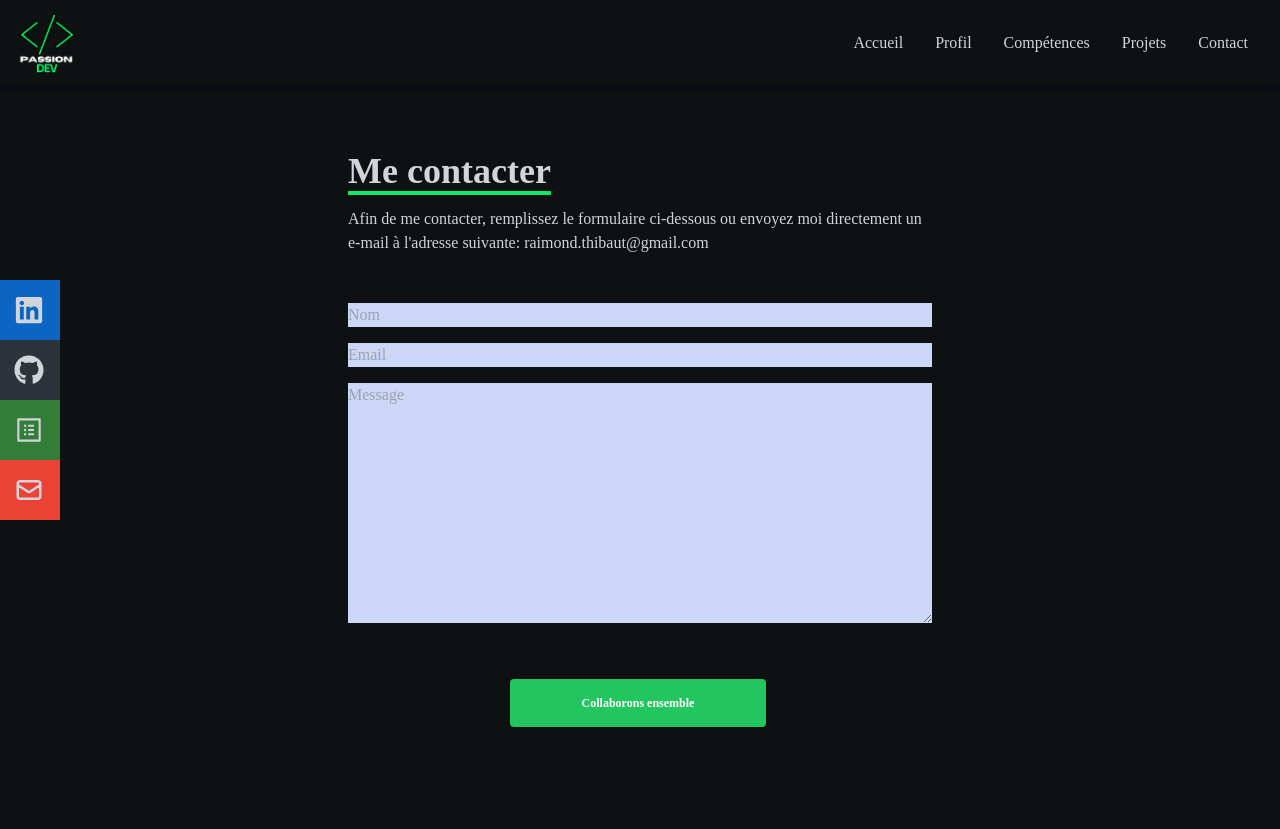
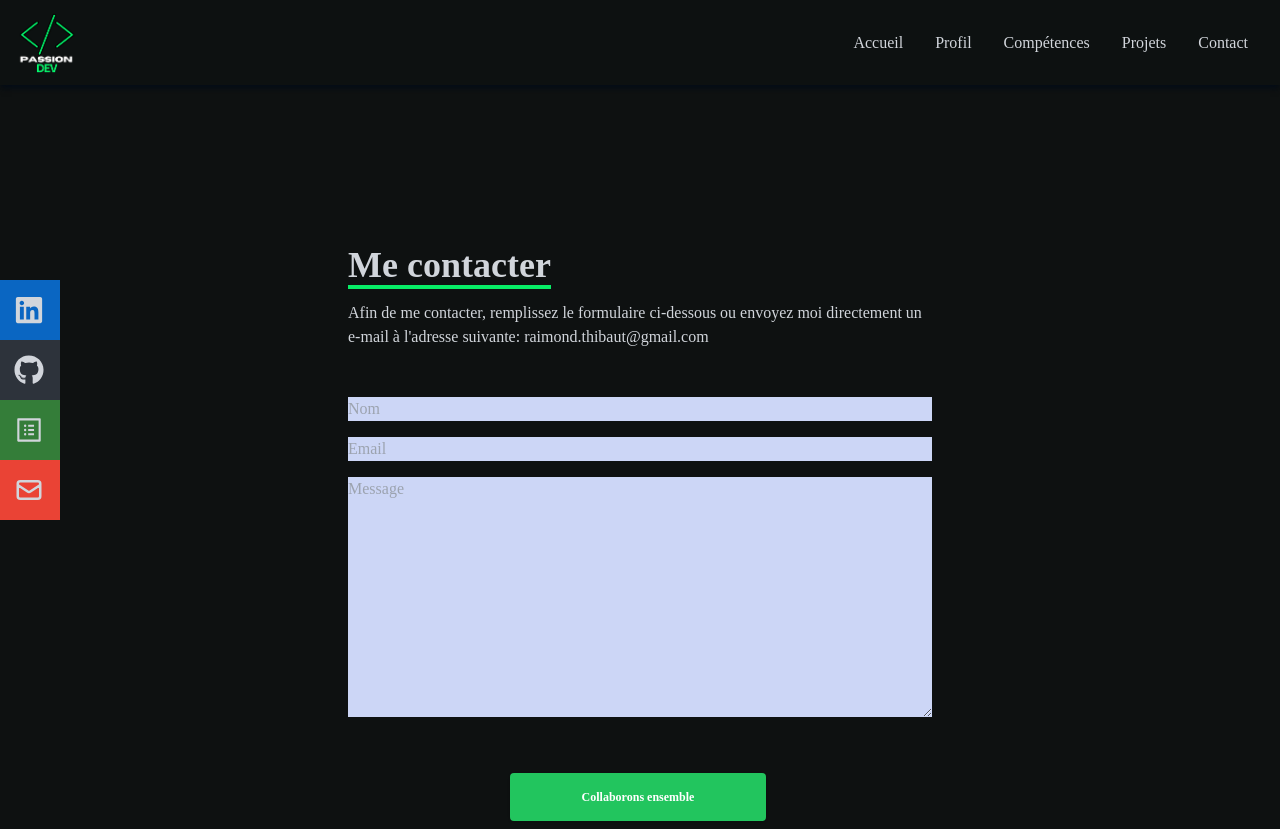
Before and after one commit to ThibautRaimond/portfolio, a React (Create React App) app: page /portfolio/contact in a window 1280 px wide. Before the commit the page ends 800 px from the top, so only its background shows below. Built offline with nearby package versions, Linux system fonts and the light colour scheme.

Commit message:
contactPage padding

```diff
--- /dev/null
+++ b/src/components/layout.css
@@ -0,0 +1,16 @@
+body {
+	height: 100vh;
+	margin: 0;
+	display: flex;
+	flex-direction: column;
+  }
+
+  main {
+	flex-grow: 1;
+	overflow-y: auto;
+  }
+
+  .navbar {
+	height: 64px;
+	/* Ajoutez vos styles de navbar ici */
+  }
--- a/src/pages/Contact.jsx
+++ b/src/pages/Contact.jsx
@@ -6,7 +6,7 @@ const Contact = () => {
 	return (
 		<motion.div
 			name="contact"
-			className="block"
+			className=""
 			initial={{ scaleX: 0.5 }}
 			animate={{ scaleX: 1 }}
 			exit={{ scaleX: 0 }}
@@ -17,7 +17,7 @@ const Contact = () => {
 				<meta name="Contact" content="Contactez-moi par mail" />
 			</Helmet>
 
-			<div className="flex flex-col justify-center align-center mt-10 lg:mt-0 h-screen-85">
+			<div className="flex justify-center items-center pt-10 lg:pt-40">
 				<form
 					method="POST"
 					action="https://getform.io/f/b647f9b9-5752-4f82-a5c5-7e42ed277826"
```
Also changed, not shown: 12 other files (tests, documents, lock files or other folders).
